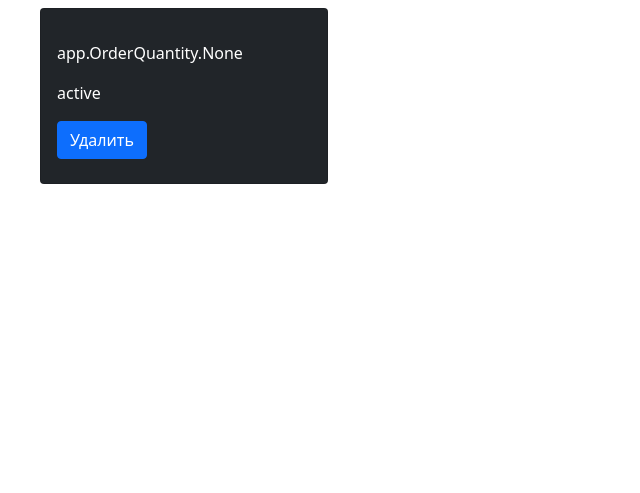
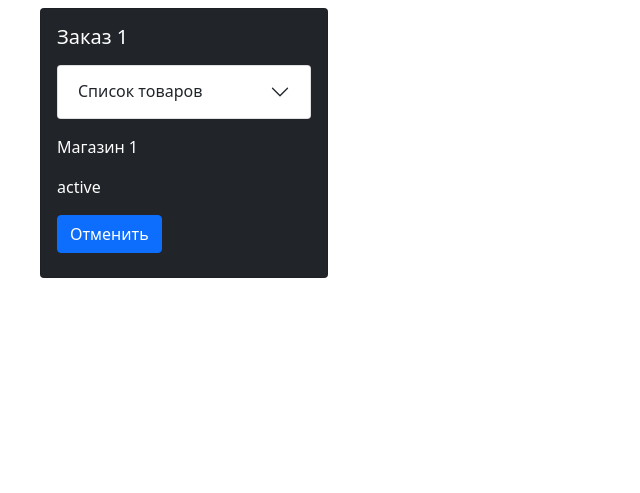
Before and after one commit to nikita26078/practice, a Django app: page /shipping/list_orders in a window 1280 px wide. Shown: the part 56-549 px from the top of the page, without its empty margins (0-640 px from the left). Run offline with Django 3.2, Linux system fonts and the light colour scheme; a user stored in the database is signed in; data comes from the database, SQL or seed files in the repository; tables that the repository leaves empty hold one stand-in row (values such as "Sample post"); some libraries are stand-ins or nearby versions.

Commit message:
Добавил список товаров

```diff
--- a/web/djangotest/app/models.py
+++ b/web/djangotest/app/models.py
@@ -21,6 +21,7 @@ class Item(models.Model):
 
 class Store(models.Model):
     name = models.CharField(max_length=255)
+    address = models.TextField('Адрес')
 
     def __str__(self):
         return self.name
@@ -43,10 +44,10 @@ class OrderQuantity(models.Model):
 
 
 class Order(models.Model):
-    items = models.ManyToManyField(OrderQuantity)
+    items = models.ManyToManyField(OrderQuantity, verbose_name='Товары')
     store = models.ForeignKey(Store, related_name='store', on_delete=models.SET_NULL,
                                 default=None, null=True, blank=True, verbose_name='Магазин')
-    status = models.CharField(max_length=255)
+    status = models.CharField('Статус', max_length=255)
 
     def __str__(self):
         return 'Заказ ' + str(self.id)
--- a/web/djangotest/app/templates/app/shipping/list_orders.html
+++ b/web/djangotest/app/templates/app/shipping/list_orders.html
@@ -5,13 +5,28 @@
 {% for order in object_list %}
     <div class="card h-100 mb-3 ms-3" style="max-width: 18rem;min-width: 18rem;">
         <div class="card-body">
-            <h5>{{order.title}}</h5>
-            <p class="card-text">{{order.shipper}}</p>
-            <p class="card-text">{{order.desc}}</p>
-            <p class="card-text">{{order.items}}</p>
+            <h5>Заказ {{order.id}}</h5>
+            <div class="accordion my-3" id="accordion{{ order.id }}">
+                <div class="accordion-item">
+                    <h2 class="accordion-header" id="heading{{ order.id }}">
+                      <button class="accordion-button collapsed" type="button" data-bs-toggle="collapse"
+                              data-bs-target="#collapse{{ order.id }}" aria-expanded="false"
+                              aria-controls="collapse{{ order.id }}">
+                        Список товаров
+                      </button>
+                    </h2>
+                    <div id="collapse{{ order.id }}" class="accordion-collapse collapse"
+                         aria-labelledby="heading{{ order.id }}" data-bs-parent="#accordion{{ order.id }}">
+                        <div class="accordion-body">
+                            {% for item in order.items.all %}<p class="card-text">{{ item }}</p>{% endfor %}
+                        </div>
+                    </div>
+                </div>
+            </div>
+            <p class="card-text">{{order.store}}</p>
             <p class="card-text">{{order.status}}</p>
             <div class="mx-auto">
-                <a href="/shipping/delete_order/{{order.id}}" class="btn btn-primary mb-2">Удалить</a>
+                <a href="/shipping/delete_order/{{order.id}}" class="btn btn-primary mb-2">Отменить</a>
             </div>
         </div>
     </div>
```
Also changed, not shown: web/djangotest/app/templates/app/shipping/list_shipping.html (+17 -1 lines), 1 other file.
